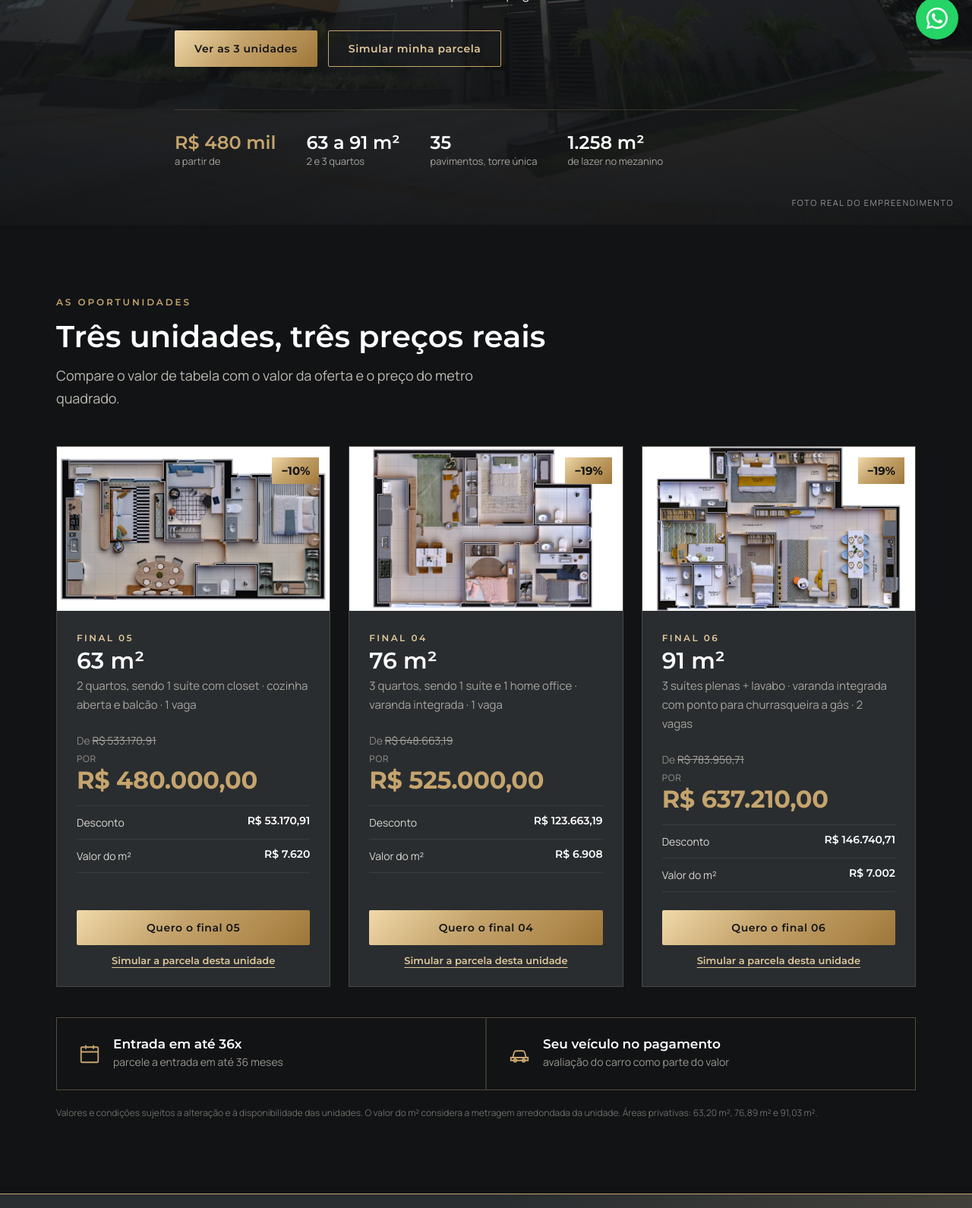
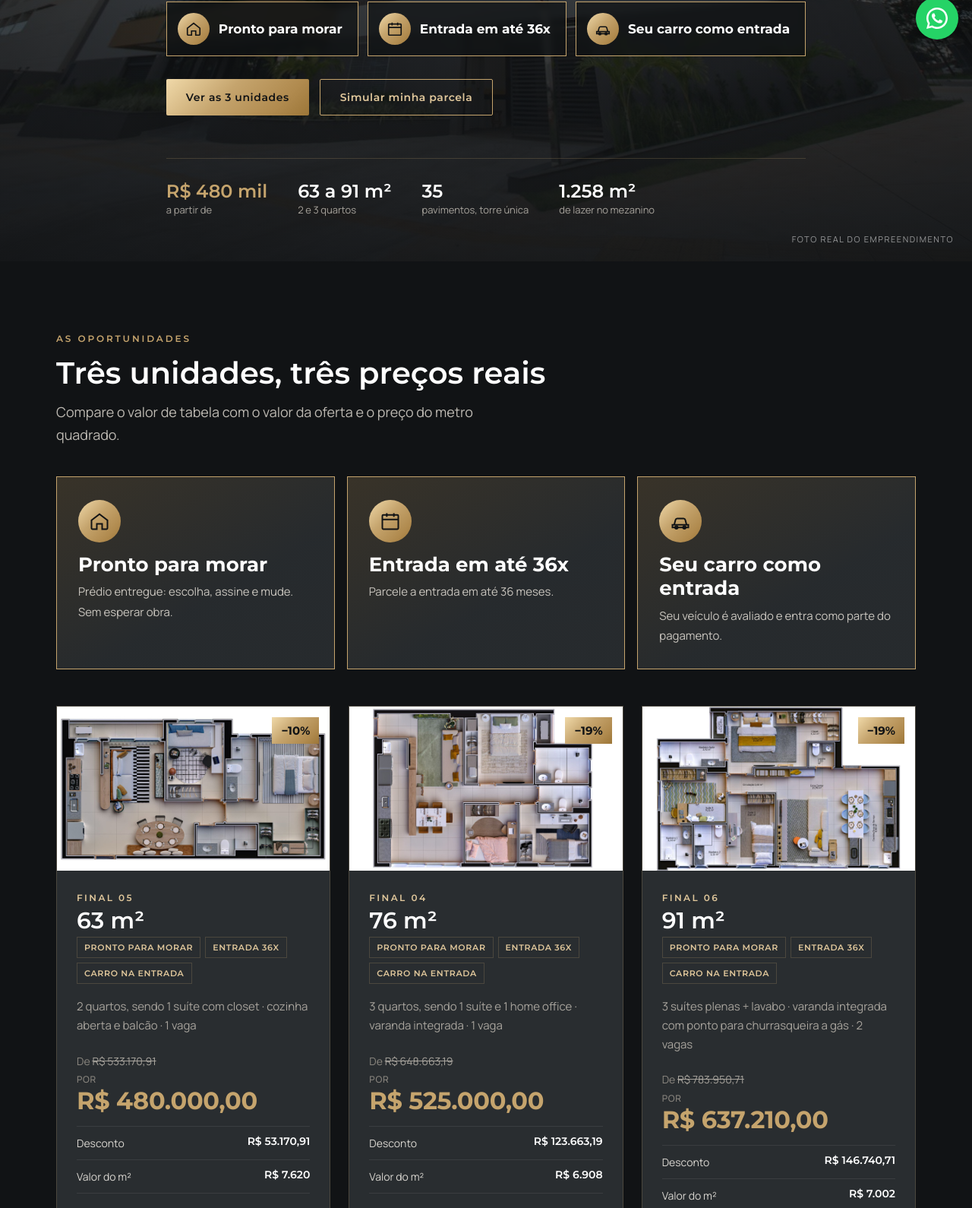
Before and after one commit to jonasluiso-art/JONASLUISIMOVEIS, a plain HTML site: page inside-park-home/index.html in a window 1280 px wide. Shown: the part 730-2320 px from the top of the page at 76% size. Drawn offline with Linux system fonts and the light colour scheme.

Commit message:
Inside: simulador de financiamento e destaque para pronto para morar, entrada em 36x e carro na entrada
Co-Authored-By: Claude Opus 5.5 <noreply@anthropic.com>

```diff
--- a/inside-park-home/index.html
+++ b/inside-park-home/index.html
@@ -17,9 +17,9 @@
 <link rel="stylesheet" href="/assets/site.css">
 <style>
 /* hero: foto real com véu escuro >= 55% (regra da marca) */
-.hero{min-height:100svh;position:relative;display:flex;align-items:flex-end;padding:140px 0 72px;
+.hero{min-height:100svh;position:relative;display:flex;align-items:flex-end;padding:110px 0 56px;
   background:linear-gradient(180deg,rgba(17,19,21,.6) 0%,rgba(17,19,21,.62) 45%,rgba(17,19,21,.94) 100%),url(/inside-park-home/img/hero.jpg) center 30%/cover}
-.hero .logo-emp{width:220px;margin-bottom:30px}
+.hero .logo-emp{width:150px;margin-bottom:22px}
 .hero h1{max-width:820px}
 .hero .lead{margin:20px 0 34px;color:#d6d2cb}
 .hero .acoes{display:flex;gap:14px;flex-wrap:wrap}
@@ -49,12 +49,21 @@
 .oferta dd{font:600 14px 'Montserrat',sans-serif;color:#fff;text-align:right}
 .oferta .btn{margin-top:auto;justify-content:center}
 @media(max-width:980px){.ofertas-grid{grid-template-columns:1fr;max-width:520px;margin-left:auto;margin-right:auto}}
-.condicoes{margin-top:40px;display:grid;grid-template-columns:repeat(2,1fr);gap:2px;background:var(--linha);border:1px solid var(--linha)}
-.condicoes div{background:var(--carvao);padding:24px 28px;display:flex;gap:16px;align-items:center}
-.condicoes svg{width:30px;height:30px;flex:none;stroke:var(--champ);fill:none;stroke-width:1.5}
-.condicoes b{display:block;font:600 17px 'Montserrat',sans-serif;color:#fff}
-.condicoes span{font-size:14px;color:#9a968f}
-@media(max-width:700px){.condicoes{grid-template-columns:1fr}}
+.beneficios{display:grid;grid-template-columns:repeat(3,auto);justify-content:start;gap:12px;margin:0 0 30px}
+.beneficios div{display:flex;align-items:center;gap:12px;padding:14px 20px 14px 14px;background:rgba(17,19,21,.7);border:1px solid var(--champ);backdrop-filter:blur(4px)}
+.beneficios i{width:42px;height:42px;border-radius:50%;background:var(--ouro);display:grid;place-items:center;flex:none}
+.beneficios svg{width:22px;height:22px;stroke:var(--carvao);fill:none;stroke-width:1.8}
+.beneficios b{font:700 17px/1.2 'Montserrat',sans-serif;color:#fff}
+@media(max-width:820px){.beneficios{grid-template-columns:1fr}.beneficios div{padding:10px 16px 10px 10px}}
+.condicoes{margin-top:40px;display:grid;grid-template-columns:repeat(3,1fr);gap:16px}
+.condicoes div{background:linear-gradient(150deg,rgba(197,164,109,.22),rgba(41,45,48,.9) 60%);border:1px solid var(--champ);padding:30px 28px;display:flex;flex-direction:column;gap:14px}
+.condicoes i{width:56px;height:56px;border-radius:50%;background:var(--ouro);display:grid;place-items:center}
+.condicoes svg{width:28px;height:28px;stroke:var(--carvao);fill:none;stroke-width:1.7}
+.condicoes b{display:block;font:700 clamp(21px,2.2vw,26px)/1.2 'Montserrat',sans-serif;color:#fff;margin-bottom:6px}
+.condicoes span{font-size:15px;color:#c9c5be}
+@media(max-width:860px){.condicoes{grid-template-columns:1fr}}
+.oferta .tags{display:flex;flex-wrap:wrap;gap:6px;margin-bottom:18px}
+.oferta .tags span{font:600 11px 'Montserrat',sans-serif;letter-spacing:.06em;text-transform:uppercase;color:var(--champ-claro);border:1px solid var(--linha);padding:6px 9px}
 .aviso{margin-top:20px;font-size:12px;color:#6f6c67}
 
 /* galerias */
@@ -166,9 +175,14 @@ input[type=range]{width:100%;accent-color:var(--champ)}
   <div class="wrap">
     <img class="logo-emp" src="/inside-park-home/img/logo-inside.png" alt="Inside Park Home" width="220" height="197">
     <a class="sim-chamada" href="#simulacao">Novo · simule entrada, parcela e renda mínima →</a><br>
-    <span class="eyebrow">Oportunidade real · Setor Vila Rosa, Goiânia</span>
+    <span class="eyebrow">Pronto para morar · Setor Vila Rosa, Goiânia</span>
     <h1>Até R$ 146 mil abaixo da tabela, com vista para o Parque Cascavel.</h1>
-    <p class="lead">Três unidades do Inside Park Home, da Tapajós Engenharia, com desconto real, entrada em até 36x e seu veículo como parte do pagamento.</p>
+    <p class="lead">Três unidades do Inside Park Home, da Tapajós Engenharia, prontas para morar e com desconto real.</p>
+    <div class="beneficios">
+      <div><i><svg viewBox="0 0 24 24"><path d="M3 11l9-7 9 7v9a1 1 0 01-1 1h-5v-6H9v6H4a1 1 0 01-1-1z"/></svg></i><b>Pronto para morar</b></div>
+      <div><i><svg viewBox="0 0 24 24"><rect x="3" y="5" width="18" height="16" rx="1"/><path d="M3 10h18M8 3v4M16 3v4"/></svg></i><b>Entrada em até 36x</b></div>
+      <div><i><svg viewBox="0 0 24 24"><path d="M5 16h14l-1.5-5.5A2 2 0 0015.6 9H8.4a2 2 0 00-1.9 1.5zM3 16h18v3H3z"/><circle cx="7.5" cy="19" r="1.5"/><circle cx="16.5" cy="19" r="1.5"/></svg></i><b>Seu carro como entrada</b></div>
+    </div>
     <div class="acoes">
       <a class="btn btn-ouro" href="#ofertas">Ver as 3 unidades</a>
       <a class="btn btn-linha" href="#simulacao">Simular minha parcela</a>
@@ -190,6 +204,11 @@ input[type=range]{width:100%;accent-color:var(--champ)}
       <h2>Três unidades, três preços reais</h2>
       <p class="lead" style="margin-top:14px">Compare o valor de tabela com o valor da oferta e o preço do metro quadrado.</p>
     </div>
+    <div class="condicoes rv">
+      <div><i><svg viewBox="0 0 24 24"><path d="M3 11l9-7 9 7v9a1 1 0 01-1 1h-5v-6H9v6H4a1 1 0 01-1-1z"/></svg></i><p><b>Pronto para morar</b><span>Prédio entregue: escolha, assine e mude. Sem esperar obra.</span></p></div>
+      <div><i><svg viewBox="0 0 24 24"><rect x="3" y="5" width="18" height="16" rx="1"/><path d="M3 10h18M8 3v4M16 3v4"/></svg></i><p><b>Entrada em até 36x</b><span>Parcele a entrada em até 36 meses.</span></p></div>
+      <div><i><svg viewBox="0 0 24 24"><path d="M5 16h14l-1.5-5.5A2 2 0 0015.6 9H8.4a2 2 0 00-1.9 1.5zM3 16h18v3H3z"/><circle cx="7.5" cy="19" r="1.5"/><circle cx="16.5" cy="19" r="1.5"/></svg></i><p><b>Seu carro como entrada</b><span>Seu veículo é avaliado e entra como parte do pagamento.</span></p></div>
+    </div>
     <div class="ofertas-grid" data-galeria>
       <article class="oferta rv">
         <span class="pct">−10%</span>
@@ -197,6 +216,7 @@ input[type=range]{width:100%;accent-color:var(--champ)}
         <div class="corpo">
           <span class="final">Final 05</span>
           <h3>63 m²</h3>
+          <p class="tags"><span>Pronto para morar</span><span>Entrada 36x</span><span>Carro na entrada</span></p>
           <p class="tipo">2 quartos, sendo 1 suíte com closet · cozinha aberta e balcão · 1 vaga</p>
           <p class="de">De <s>R$ 533.170,91</s></p>
           <p class="por"><small>Por</small>R$ 480.000,00</p>
@@ -214,6 +234,7 @@ input[type=range]{width:100%;accent-color:var(--champ)}
         <div class="corpo">
           <span class="final">Final 04</span>
           <h3>76 m²</h3>
+          <p class="tags"><span>Pronto para morar</span><span>Entrada 36x</span><span>Carro na entrada</span></p>
           <p class="tipo">3 quartos, sendo 1 suíte e 1 home office · varanda integrada · 1 vaga</p>
           <p class="de">De <s>R$ 648.663,19</s></p>
           <p class="por"><small>Por</small>R$ 525.000,00</p>
@@ -231,6 +252,7 @@ input[type=range]{width:100%;accent-color:var(--champ)}
         <div class="corpo">
           <span class="final">Final 06</span>
           <h3>91 m²</h3>
+          <p class="tags"><span>Pronto para morar</span><span>Entrada 36x</span><span>Carro na entrada</span></p>
           <p class="tipo">3 suítes plenas + lavabo · varanda integrada com ponto para churrasqueira a gás · 2 vagas</p>
           <p class="de">De <s>R$ 783.950,71</s></p>
           <p class="por"><small>Por</small>R$ 637.210,00</p>
@@ -242,10 +264,6 @@ input[type=range]{width:100%;accent-color:var(--champ)}
           <a class="simular" href="#simulacao" data-simular="637210">Simular a parcela desta unidade</a>
         </div>
       </article>
-    </div>
-    <div class="condicoes rv">
-      <div><svg viewBox="0 0 24 24"><rect x="3" y="5" width="18" height="16" rx="1"/><path d="M3 10h18M8 3v4M16 3v4"/></svg><p><b>Entrada em até 36x</b><span>parcele a entrada em até 36 meses</span></p></div>
-      <div><svg viewBox="0 0 24 24"><path d="M5 16h14l-1.5-5.5A2 2 0 0015.6 9H8.4a2 2 0 00-1.9 1.5zM3 16h18v3H3z"/><circle cx="7.5" cy="19" r="1.5"/><circle cx="16.5" cy="19" r="1.5"/></svg><p><b>Seu veículo no pagamento</b><span>avaliação do carro como parte do valor</span></p></div>
     </div>
     <p class="aviso">Valores e condições sujeitos a alteração e à disponibilidade das unidades. O valor do m² considera a metragem arredondada da unidade. Áreas privativas: 63,20 m², 76,89 m² e 91,03 m².</p>
   </div>
```
Also changed, not shown: index.html (+4 -1 lines).
